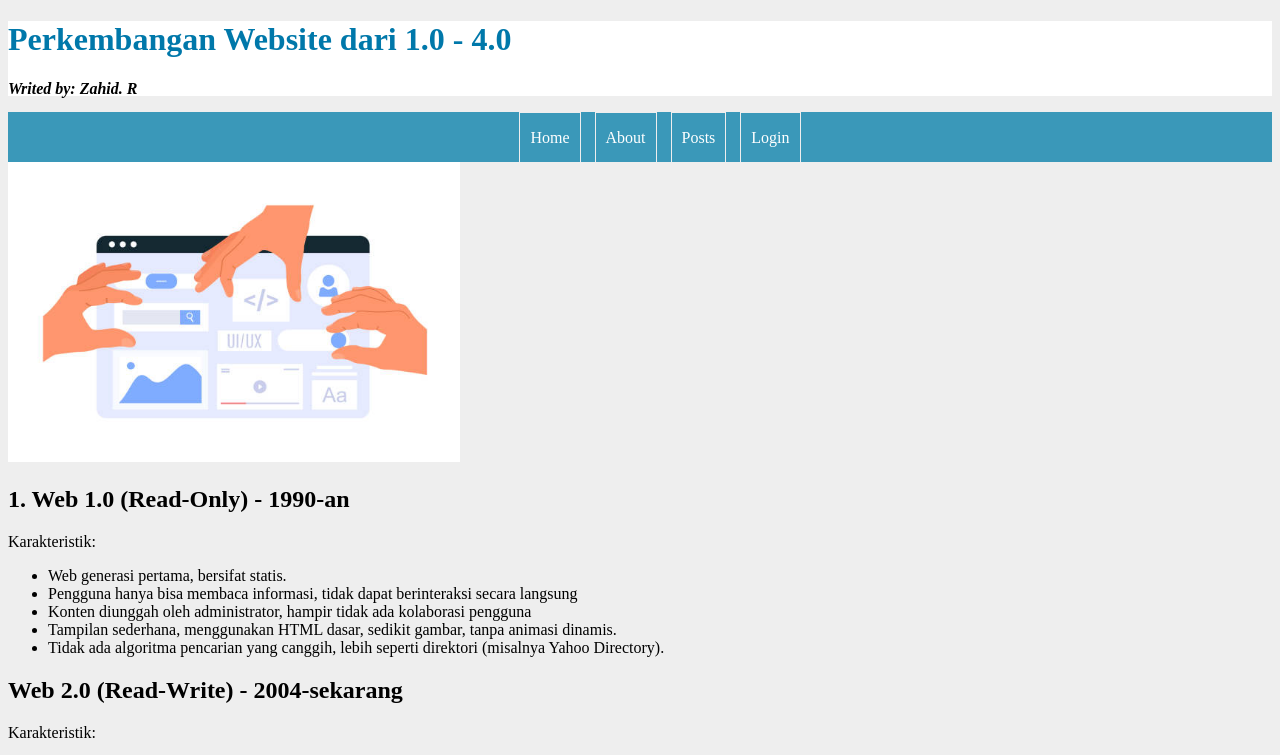
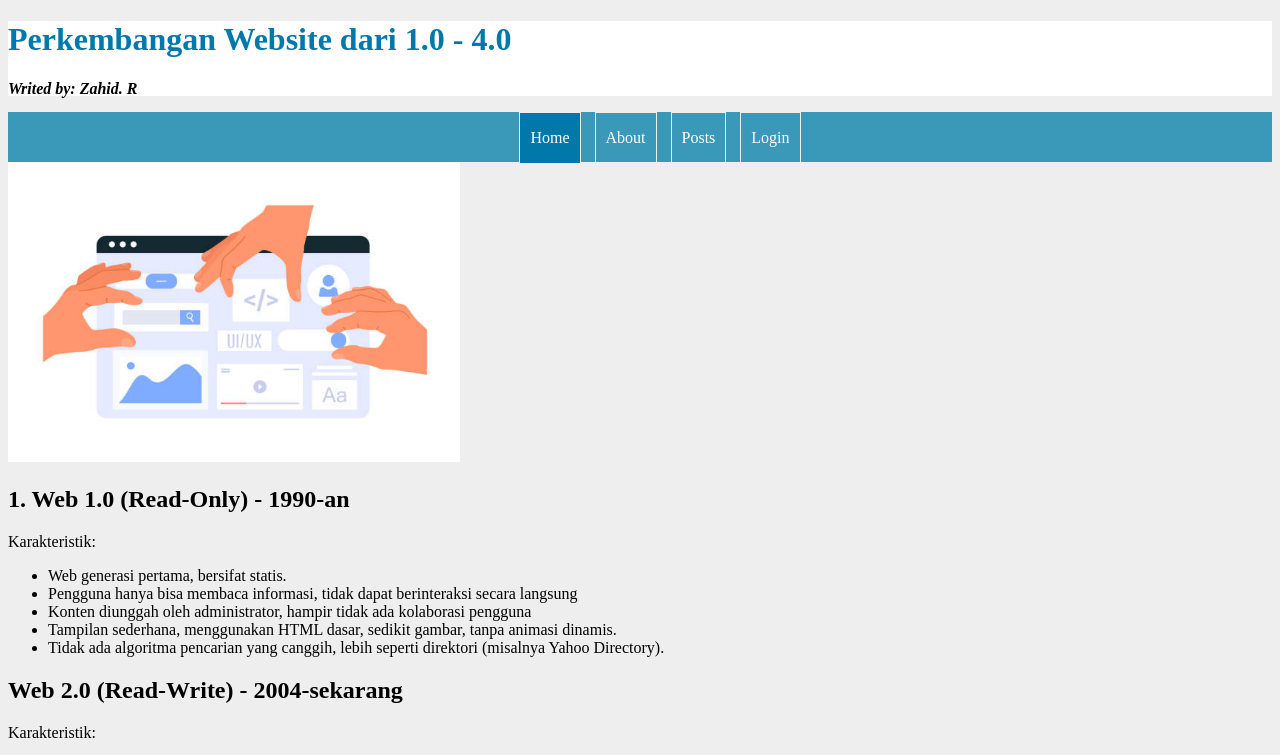
Before and after one commit to hddzaa/tugas_1, a plain HTML site: page index.html in a window 1280 px wide. In both pictures the pointer is over the item "Home". Shown: the top 755 px of the page. Drawn offline with Linux system fonts and the light colour scheme.

Commit message:
tugas_navbar

```diff
--- a/style.css
+++ b/style.css
@@ -27,6 +27,10 @@ nav li {
     margin: 0 5px;
 }
 
+nav ul li:hover {
+    background-color: #0078aa;
+}
+
 nav ul li a {
     color: white;
     text-decoration: none;
```
